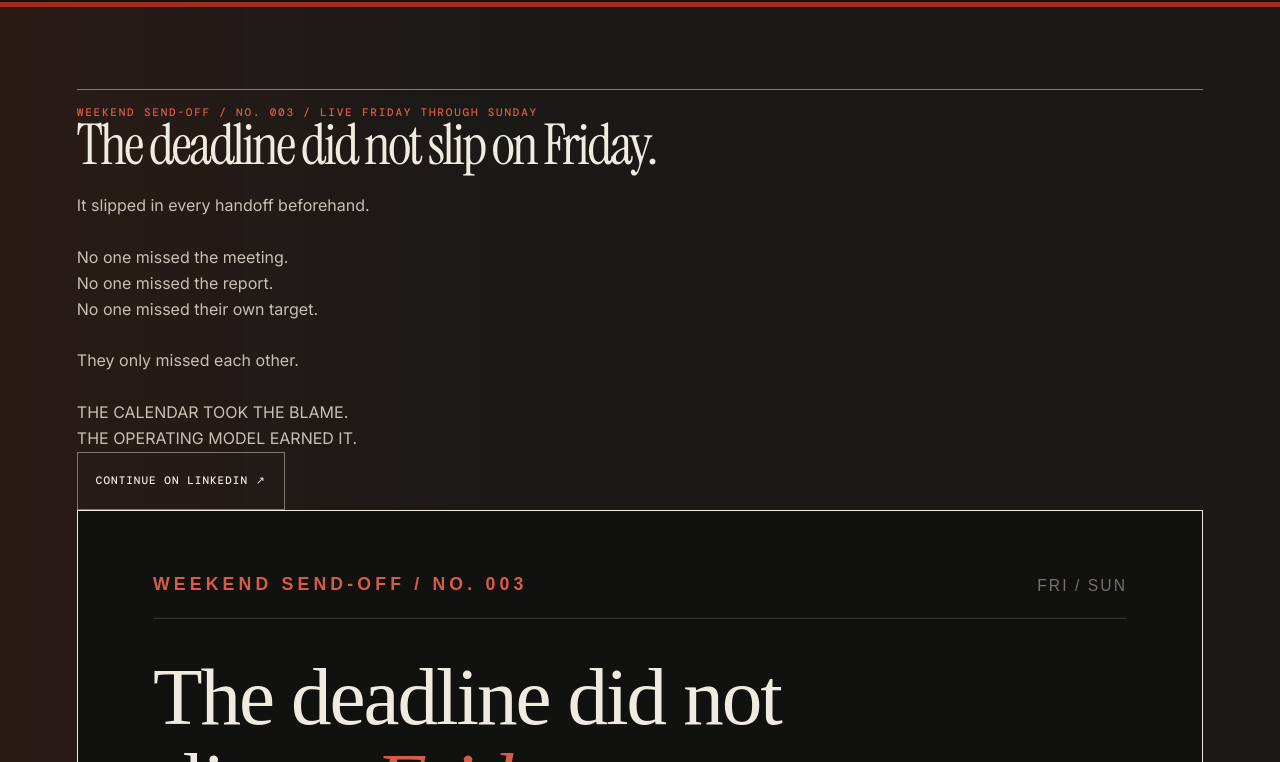
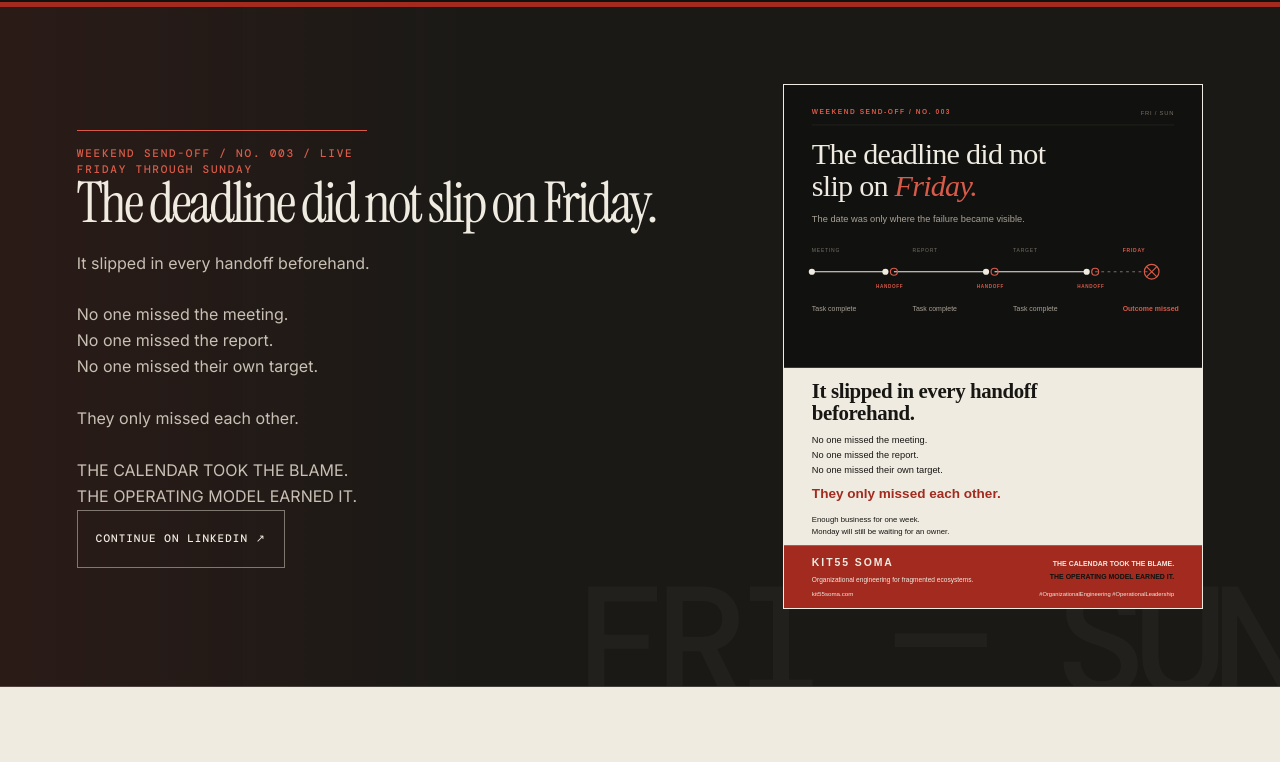
Before and after one commit to Fredleff/kit55soma, a plain HTML site: page index.html in a window 1280 px wide. Shown: the part 798-1560 px from the top of the page. Drawn offline with nearby package versions, Linux system fonts and the light colour scheme; a web font is replaced by a local one.

Commit message:
Integrate LinkedIn artwork into the weekend media window

```diff
--- a/site-v2.css
+++ b/site-v2.css
@@ -321,3 +321,66 @@
   background: var(--paper);
   border-color: var(--paper);
 }
+
+/* Linked Weekend Send-Off artwork */
+.media-screen:not(.media-screen-statement) .media-screen-shell {
+  display: grid;
+  grid-template-columns: minmax(0,1fr) minmax(300px,420px);
+  gap: clamp(38px,6vw,92px);
+  align-items: center;
+}
+
+.media-screen:not(.media-screen-statement) .media-screen-copy {
+  display: block;
+}
+
+.media-screen:not(.media-screen-statement) .media-screen-copy .kicker {
+  width: min(290px,100%);
+}
+
+.media-screen:not(.media-screen-statement) .media-screen-copy h2 {
+  max-width: 780px;
+}
+
+.media-screen:not(.media-screen-statement) .media-screen-copy > p:not(.kicker) {
+  max-width: 660px;
+}
+
+.media-screen:not(.media-screen-statement) .media-screen-asset {
+  min-height: 0;
+  aspect-ratio: 4 / 5;
+  align-self: start;
+  border-color: rgba(240,235,225,.34);
+  background: var(--paper);
+}
+
+.media-screen-asset-link {
+  display: block;
+  width: 100%;
+  height: 100%;
+}
+
+.media-screen:not(.media-screen-statement) .media-screen-asset img {
+  width: 100%;
+  height: 100%;
+  min-height: 0;
+  aspect-ratio: 4 / 5;
+  object-fit: cover;
+}
+
+.media-screen:not(.media-screen-statement) .media-screen-asset-link:focus-visible {
+  outline: 3px solid var(--signal-light);
+  outline-offset: 5px;
+}
+
+@media (max-width: 900px) {
+  .media-screen:not(.media-screen-statement) .media-screen-shell {
+    grid-template-columns: 1fr;
+  }
+
+  .media-screen:not(.media-screen-statement) .media-screen-asset {
+    width: min(100%,460px);
+    justify-self: center;
+    margin-top: 10px;
+  }
+}
```
